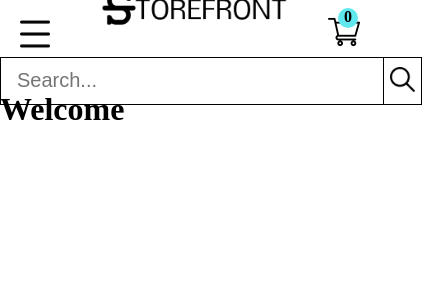
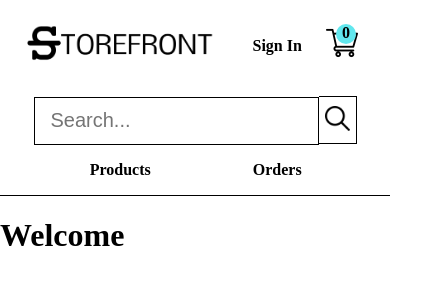
Before and after one commit to jgoodier1/storefront, a React (Create React App) app: page / in a window 390 px wide. Shown: the top 300 px of the page, 422 px wide, since content can reach past the window. Built offline with nearby package versions, Linux system fonts and the light colour scheme.

Commit message:
finished navbar ui for web and mobile

```diff
--- a/src/components/NavBar.js
+++ b/src/components/NavBar.js
@@ -5,86 +5,54 @@ import styled from 'styled-components';
 import SearchBar from './SearchBar';
 import logo from '../images/logo2.png';
 import shoppingCart from '../images/shopping-cart.png'
-import menu from '../images/menu.png';
 
 const NavItem = props => {
   return (
-    <StyledLi className={props.className}>
-      <StyledNavLink to={props.link} exact={props.exact}>
+    <SLi className={props.className}>
+      <SNavLink to={props.link} exact={props.exact}>
         {props.children}
-      </StyledNavLink>
-    </StyledLi>
+      </SNavLink>
+    </SLi>
   );
 };
 
 const NavItems = props => {
-  let responsiveNavItems;
-  if (props.width > 725) {
-    responsiveNavItems = (
-      <StyledUl>
-      <NavItem link='/' exact>
-        <StyledLogo src={logo} alt='logo' />
-      </NavItem>
-      <PositionedSearchBar />
-      <PositionedProducts link='/products'>Products</PositionedProducts>
+  return (
+    <SUl>
+        <PLogo link='/' exact>
+          <SLogo src={logo} alt='logo' />
+        </PLogo>
+        <PSearchBar />
+        <PProducts link='/products'>Products</PProducts>
+        <POrders link='/orders'>Orders</POrders>
         {!props.isLoggedIn && (
           <>
-          <PosSignInLogOut>
-            <StyledButton onClick={props.showModal}>Sign In</StyledButton>
-          </PosSignInLogOut>
+            <PAuth>
+              <SButton onClick={props.showModal}>Sign In</SButton>
+            </PAuth>
             {/* <NavItem link='/signup'>Sign Up</NavItem> */}
           </>
         )}
         {props.isLoggedIn && (
           <>
-          {/* <NavItem link='/cart'>Cart</NavItem> */}
-          <NavItem link='/orders'>Orders</NavItem>
-          {/* <NavItem link='/admin/add-product'>Add Product</NavItem>
-          <NavItem link='/admin/products'>Admin Products</NavItem> */}
-          <PosSignInLogOut>
-            <StyledButton onClick={props.logout}>Logout</StyledButton>
-          </PosSignInLogOut>
+            <PAuth>
+              <SButton onClick={props.logout}>Logout</SButton>
+            </PAuth>
           </>
         )}
-      <PositionedCart link='/cart'>
+        <PCart link='/cart'>
           <div>
-          <StyledCart src={shoppingCart} alt='cart'/>
-          <StyledSpan>0</StyledSpan>
+            <SCart src={shoppingCart} alt='cart'/>
+            <SSpan>0</SSpan>
           </div>
-      </PositionedCart>
-    </StyledUl>
-    )
-  } else {
-    // need to add searchbar
-    responsiveNavItems = (
-      <StyledUl>
-        <StyledMenuDiv>
-          <StyledMenu src={menu} alt='menu' />
-        </StyledMenuDiv>
-        <ResponsiveLogo link='/' exact>
-          <StyledLogo src={logo} alt='logo' />
-        </ResponsiveLogo>
-        <PositionedCartMobile link='/cart'>
-          <div>
-            <StyledCart src={shoppingCart} alt='cart'/>
-            <StyledSpan>0</StyledSpan>
-          </div>
-        </PositionedCartMobile>
-        <SearchBar/>
-      </StyledUl>
-    )
-  }
-
-  return (
-    <>
-    {responsiveNavItems}
-    </>
+        </PCart>
+      </SUl>
   )
 };
 
 const NavBar = props => {
   return (
-    <StyledHead>
+    <SHead>
       <nav style={{width: '100%'}}>
         <NavItems
           isLoggedIn={props.isLoggedIn}
@@ -93,13 +61,13 @@ const NavBar = props => {
           width={props.width}
         />
       </nav>
-    </StyledHead>
+    </SHead>
   );
 };
 
 export default NavBar;
 
-const StyledHead = styled.header`
+const SHead = styled.header`
   height: 70px;
   width: 100%;
   ${'' /* position: fixed; */}
@@ -109,28 +77,38 @@ const StyledHead = styled.header`
   border-bottom: 1px solid black;
   justify-content: space-between;
   align-items: center;
+
+  @media (max-width: 768px) {
+    height: auto
+  }
 `;
 
-const StyledUl = styled.ul`
+const SUl = styled.ul`
   margin: 0;
   padding: 0;
   list-stlye: none;
-  ${'' /* display: flex; */}
-  ${'' /* flex-flow: row;
-  align-items: center; */}
   height: 100%;
   display: grid;
+  grid-template-areas: 'logo searchbar searchbar products orders auth cart';
+  align-items: center;
+
+  @media (max-width: 768px) {
+    grid-template-areas:  'logo logo logo auth cart'
+                          'searchbar searchbar searchbar searchbar searchbar'
+                          '. products . orders .'
+  }
 `;
 
-const StyledLi = styled.li`
+const SLi = styled.li`
   margin: 0;
   display: flex;
   ${'' /* height: 100%; */}
   width: auto;
   align-items: center;
+  place-self: center;
 `;
 
-const StyledButton = styled.button`
+const SButton = styled.button`
   text-decoration: none;
   color: #000;
   background: #fff;
@@ -152,7 +130,7 @@ const StyledButton = styled.button`
   }
 `;
 
-const StyledNavLink = styled(NavLink)`
+const SNavLink = styled(NavLink)`
   text-decoration: none;
   color: #000;
   height: 100%;
@@ -169,73 +147,50 @@ const StyledNavLink = styled(NavLink)`
   }
 `;
 
-const StyledLogo = styled.img`
+const SLogo = styled.img`
   height: 56px;
 `;
 
-const StyledCart = styled.img`
+const SCart = styled.img`
   height: 2rem;
 `
 
-const StyledSpan = styled.span`
-  position: absolute;
+const SSpan = styled.span`
+  ${'' /* position: absolute; */}
   background: #61e7ee;
   border-radius: 40px;
   width: 20px;
   height: 20px;
   text-align: center;
-  top: 8px;
-  right: 12px;
+  display: inline-block;
+  position: relative;
+  top: -21px;
+  right: 22px;
 `
 
-const StyledMenuDiv = styled.div`
-  position: absolute;
-  top: 19px;
-  left: 20px;
-
-  &:hover {
-    cursor: pointer;
-  }
+const PSearchBar = styled(SearchBar)`
+  grid-area: searchbar;
+  place-self: center;
 `
 
-const StyledMenu = styled.img`
-  height: 30px;
+const PLogo = styled(NavItem)`
+  grid-area: logo;
 `
 
-const PositionedSearchBar = styled(SearchBar)`
-  position: absolute;
-  left: 280px;
-  top: 10px;
+const PProducts = styled(NavItem)`
+  grid-area: products;
 `
 
-const PositionedProducts = styled(NavItem)`
-  position: absolute;
-  right: 286px;
-  top: 8px;
+const POrders = styled(NavItem)`
+  grid-area: orders;
 `
 
-const PosSignInLogOut = styled(StyledLi)`
-  position: absolute;
-  right: 138px;
-  top: 8px;
-  height: auto;
-  ${'' /* top: 0px; */}
+const PAuth = styled(SLi)`
+  grid-area: auth;
 `
 
-const PositionedCart = styled(NavItem)`
-  position: absolute;
-  right: 40px;
-  top: 0px;
-`
-const PositionedCartMobile = styled(NavItem)`
-  position: absolute;
-  right: 20px;
-  top: 0px;
-`
-
-const ResponsiveLogo = styled(NavItem)`
-  margin: auto;
+const PCart = styled(NavItem)`
+  grid-area: cart;
 `
 
 //Icons made by <a href="https://www.flaticon.com/authors/freepik" title="Freepik">Freepik</a> from <a href="https://www.flaticon.com/" title="Flaticon"> www.flaticon.com</a>
-//Icons made by <a href="http://catalinfertu.com/" title="Catalin Fertu">Catalin Fertu</a> from <a href="https://www.flaticon.com/" title="Flaticon"> www.flaticon.com</a>
--- a/src/components/SearchBar.js
+++ b/src/components/SearchBar.js
@@ -18,7 +18,7 @@ export default SearchBar;
 
 const StlyedInput = styled.input`
   height: 3rem;
-  width: 24rem;
+  width: auto;
   border: 1px solid black;
   font-size: 20px;
   color: #a8a8a8;
@@ -39,5 +39,10 @@ const StyledBttn = styled.button`
   background: #fff;
   border: 1px solid black;
   border-left: none;
-  position: absolute;
+  position: relative;
+  top: 3px;
+
+  @media (max-width: 768px) {
+    top: 4px;
+  }
 `
```
Lines whose indentation alone changed are shown as unchanged.
